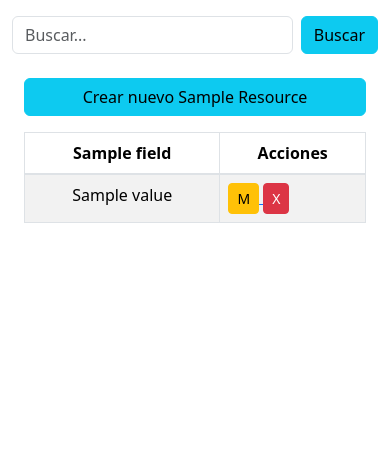
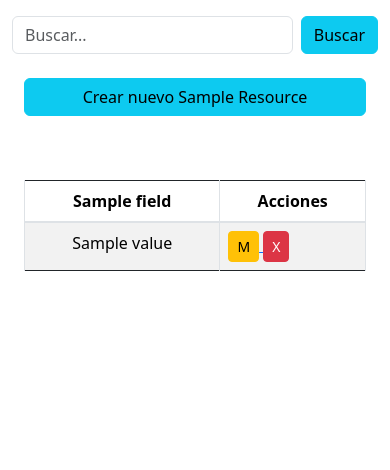
Before and after one commit to ger-rinaldi/promanager, a Python web app: template app/templates/tables/generic_table.html in a window 390 px wide. Shown: the part 56-526 px from the top of the page. Run offline with Jinja, Linux system fonts and the light colour scheme; the template is opened without the code that fills it: most values are stand-ins (such as "Sample title", 1, 10 or a date in 2020).

Commit message:
fix: hacer responsiva a generic_table

```diff
--- a/app/templates/tables/generic_table.html
+++ b/app/templates/tables/generic_table.html
@@ -25,7 +25,7 @@ endblock %}
     </button></a
   >
   {% if data %}
-
+  <div class="table-responsive-lg mt-5">
     <table class="table table-striped table-bordered table-hover">
       <thead>
         <tr>
@@ -42,7 +42,9 @@ endblock %}
           <td class="text-center">{{ value }}</td>
           {% endfor %}
           <td>
-          <a href="/usuario/{{resource}}/{{row['id {{resource}}']}}/modificar">
+            <a
+              href="/usuario/{{resource}}/{{row['id {{resource}}']}}/modificar"
+            >
               <button
                 type="button"
                 data-toggle="tooltip"
@@ -73,5 +75,6 @@ endblock %}
     <h1>No cuentas con registros de este recurso.</h1>
     {% endif %}
   </div>
+</div>
 
 {% endblock %}
```
Lines whose indentation alone changed are shown as unchanged.
